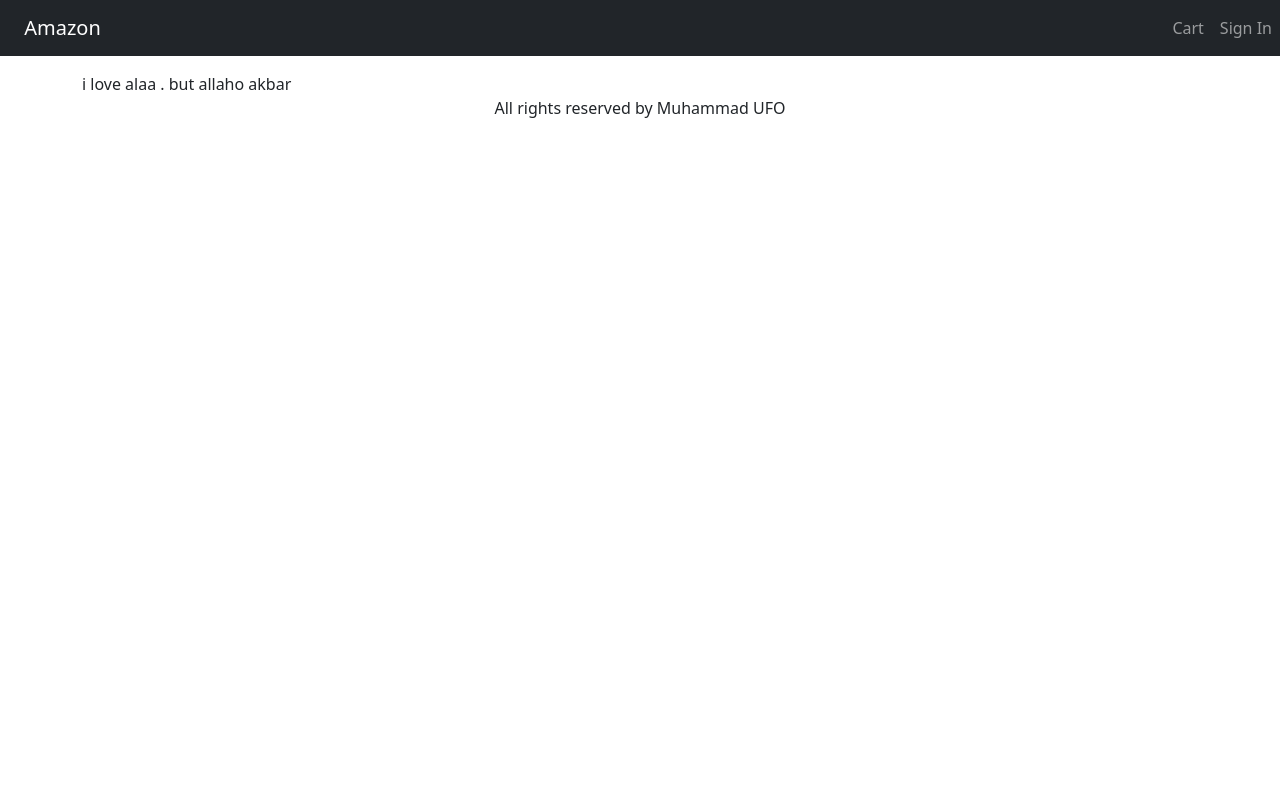
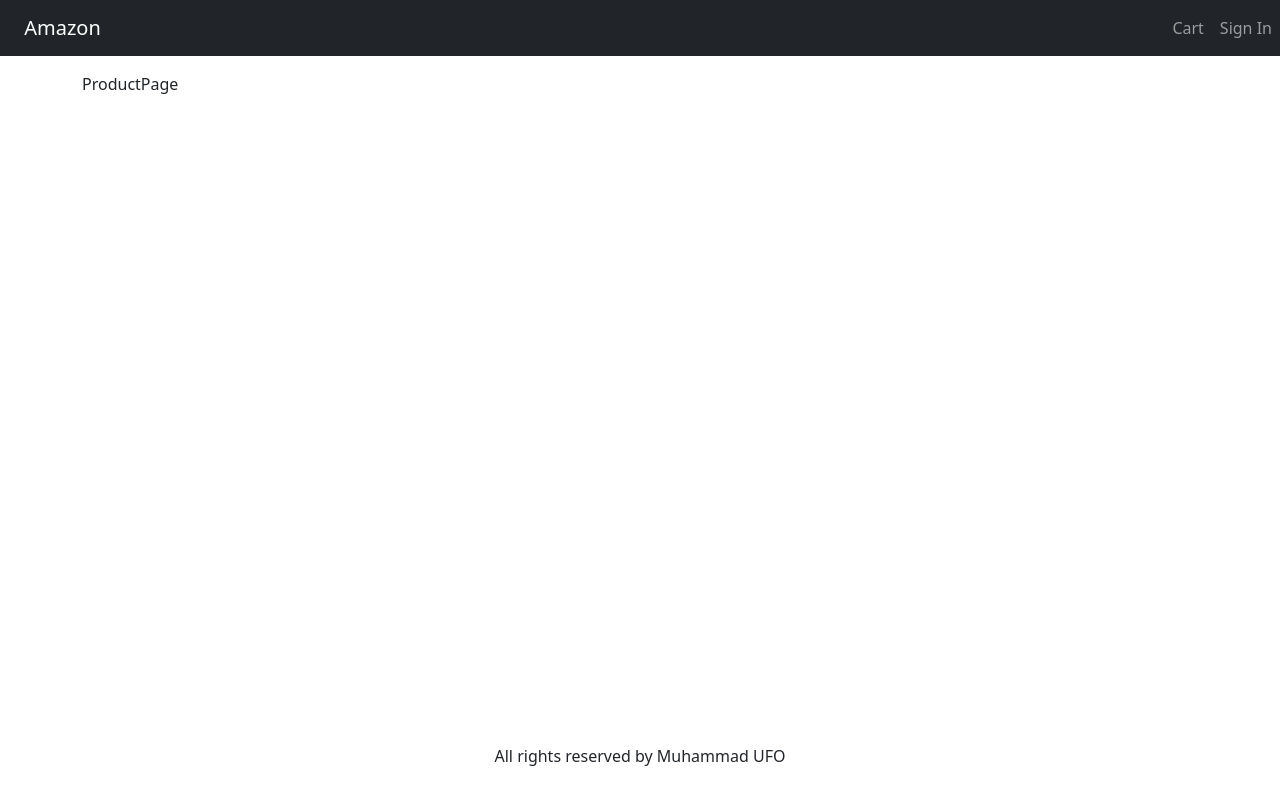
Before and after one commit to mohammadufo/ts-amazon, a React (Vite) app: page /product/1 in a window 1280 px wide. Built offline with nearby package versions, Linux system fonts and the light colour scheme.

Commit message:
add helmet

```diff
--- a/package.json
+++ b/package.json
@@ -16,6 +16,7 @@
     "react": "^18.2.0",
     "react-bootstrap": "^2.7.4",
     "react-dom": "^18.2.0",
+    "react-helmet-async": "^1.3.0",
     "react-router-dom": "^6.10.0"
   },
   "devDependencies": {
--- a/src/App.tsx
+++ b/src/App.tsx
@@ -1,9 +1,9 @@
-import { Container, Nav, Navbar } from 'react-bootstrap'
-import { Outlet } from 'react-router-dom'
+import { Container, Nav, Navbar } from "react-bootstrap";
+import { Outlet } from "react-router-dom";
 
 function App() {
   return (
-    <div className="d-flex flex-column vh-100">
+    <div className="d-flex flex-column main">
       <header>
         <Navbar bg="dark" variant="dark" expand="lg">
           <Container>
@@ -24,11 +24,11 @@ function App() {
           <Outlet />
         </Container>
       </main>
-      <footer>
+      <footer className="footer">
         <div className="text-center ">All rights reserved by Muhammad UFO</div>
       </footer>
     </div>
-  )
+  );
 }
 
-export default App
+export default App;
--- a/src/index.css
+++ b/src/index.css
@@ -16,3 +16,13 @@
 .rating span {
   color: #ffc000;
 }
+
+.main {
+  height: 100vh;
+}
+
+.footer {
+  bottom: 2rem;
+  position: absolute;
+  width: 100%;
+}
--- a/src/pages/HomePage.tsx
+++ b/src/pages/HomePage.tsx
@@ -1,6 +1,7 @@
 import { useEffect, useReducer } from "react";
 import { Col, Row } from "react-bootstrap";
 import axios from "axios";
+import { Helmet } from "react-helmet-async";
 import { Product } from "../types/Product";
 import { getError } from "../utils/getError";
 import { ApiError } from "../types/ApiError";
@@ -65,6 +66,9 @@ const HomePage = () => {
   ) : (
     <>
       <Row>
+        <Helmet>
+          <title>Amazon</title>
+        </Helmet>
         {products.map((product) => (
           <Col key={product.slug} sm={6} md={4} lg={3}>
             <ProductItem product={product} />
--- a/src/pages/ProductPage.tsx
+++ b/src/pages/ProductPage.tsx
@@ -1,9 +1,14 @@
+import { Helmet } from "react-helmet-async";
+
 const ProductPage = () => {
   return (
     <div>
-      <span>i love alaa . but allaho akbar</span>
+      <Helmet>
+        <title>Product Page</title>
+      </Helmet>
+      ProductPage
     </div>
-  )
-}
+  );
+};
 
-export default ProductPage
+export default ProductPage;
```
Also changed, not shown: src/main.tsx (+17 -15 lines), 1 other file (tests, documents, lock files or other folders).
